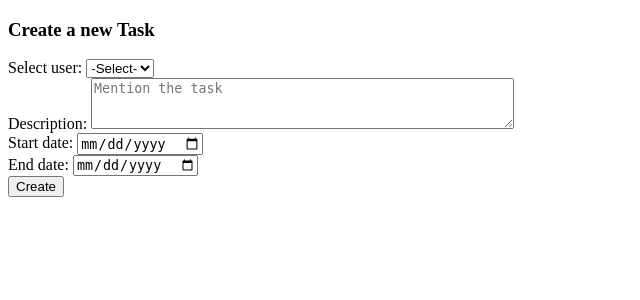
After one commit to Ankurac7/TaskEase, a PHP site: page /admin/create_task.php in a window 1280 px wide. The commit adds this page. Shown: the top 300 px of the page, without its empty margins (0-640 px from the left). Run offline with PHP 8.4, Linux system fonts and the light colour scheme; data that the repository does not hold is empty.

Commit message:
added task and logout features

```diff
--- /dev/null
+++ b/admin/create_task.php
@@ -0,0 +1,47 @@
+<!DOCTYPE html>
+<html lang="en">
+<head>
+    <meta charset="UTF-8">
+    <meta name="viewport" content="width=device-width, initial-scale=1.0">
+</head>
+<body>
+    <h3>Create a new Task</h3>
+    <div class="row">
+        <div class="col-md-6">
+            <form action="" method="post">
+                <div class="form-group">
+                    <label>Select user:</label>
+                    <select class="form-control" name="id">
+                        <option>-Select-</option>
+                        <?php
+                            include('../includes/connection.php');
+                            $query = "select uid,name from users";
+                            $query_run = mysqli_query($connection,$query);
+                            if(mysqli_num_rows($query_run)){
+                                while($row = mysqli_fetch_assoc($query_run)){
+                                    ?>
+                                    <option value="<?php echo $row['uid']; ?>"><?php echo $row['name']; ?></option>
+                                    <?php
+                                }
+                            }
+                        ?>
+                    </select>
+                </div>
+                <div class="form-group">
+                    <label>Description:</label>
+                    <textarea class="form-control" rows="3" cols="50" name="description" placeholder="Mention the task"></textarea>
+                </div>
+                <div class="form-group">
+                    <label>Start date:</label>
+                    <input type="date" class="form-control" name="start_date">
+                </div>
+                <div class="form-group">
+                    <label>End date:</label>
+                    <input type="date" class="form-control" name="end_date">
+                </div>
+                <input type="submit" class="btn btn-warning" name="create_task" value="Create">
+            </form>
+        </div>
+    </div>
+</body>
+</html>
--- a/css/styles.css
+++ b/css/styles.css
@@ -69,11 +69,11 @@ body{
     text-decoration: none;
     color: white;
 }
-#link{
+.link{
     text-decoration: none;
     color: white;
 }
-#link:hover{
+.link:hover{
     color: black;
 }
 #logout_link:hover{
--- /dev/null
+++ b/logout.php
@@ -0,0 +1,3 @@
+<?php
+    header('Location:index.php');
+?>
--- a/user_dashboard.php
+++ b/user_dashboard.php
@@ -36,17 +36,17 @@
                 </tr>
                 <tr>
                     <td style="text-align: center;">
-                        <a href="manage_task.php" type="button" id="link">Update Task</a>
+                        <a href="manage_task.php" type="button" class="link">Update Task</a>
                     </td>
                 </tr>
                 <tr>
                     <td style="text-align: center;">
-                        <a href="apply_leave.php" type="button" id="link">Apply leave</a>
+                        <a href="apply_leave.php" type="button" class="link">Apply leave</a>
                     </td>
                 </tr>
                 <tr>
                     <td style="text-align: center;">
-                        <a href="view_leave.php" type="button" id="link">Leave status</a>
+                        <a href="view_leave.php" type="button" class="link">Leave status</a>
                     </td>
                 </tr>
                 <tr>
```
Also changed, not shown: admin/admin_dashboard.php (+39 -4 lines).
